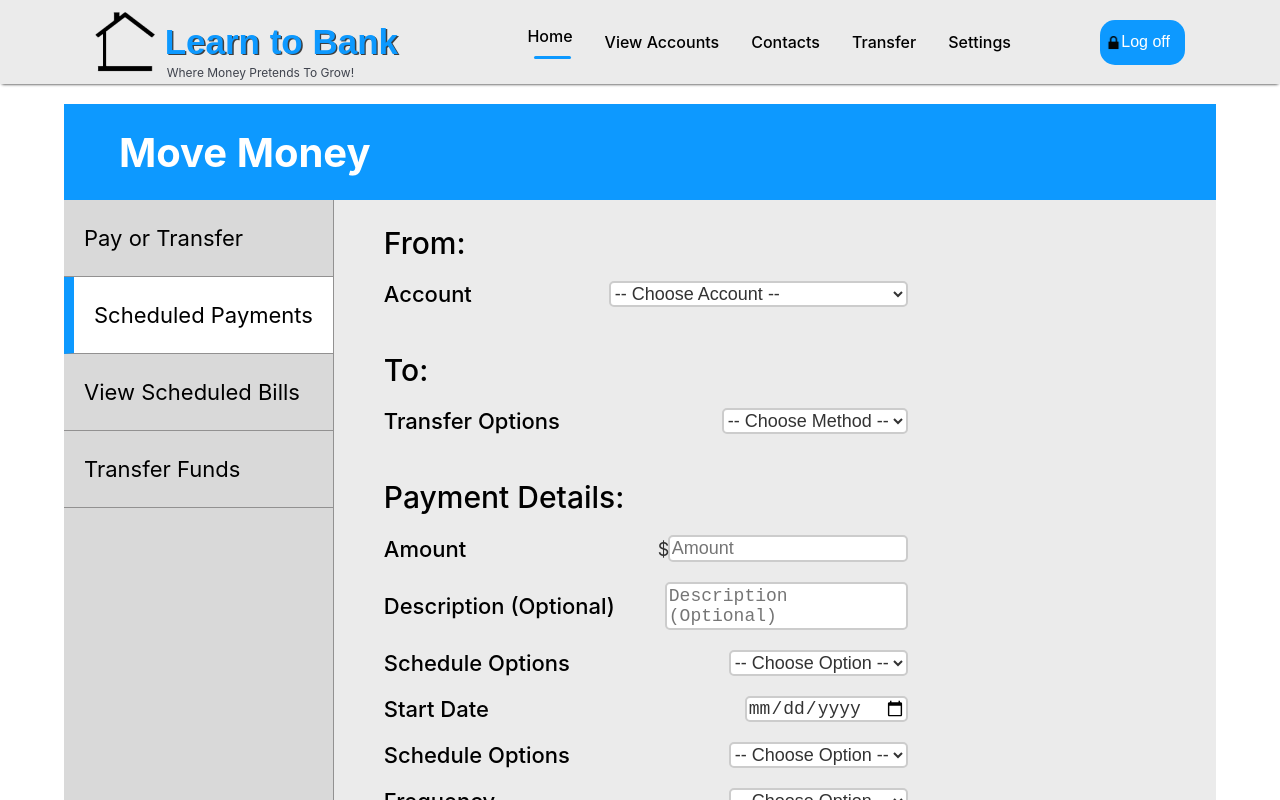
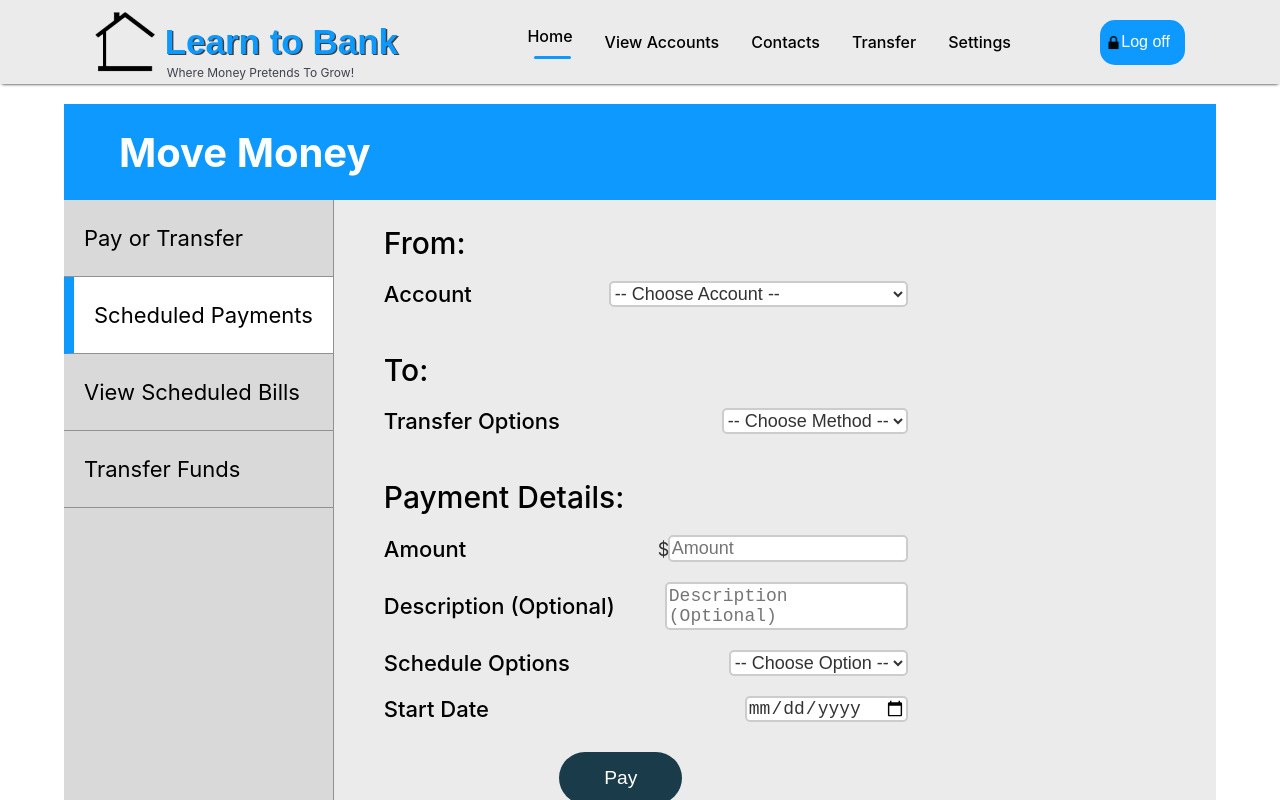
Before and after one commit to SahilUnimelb/FinTech-FLAMES, a React (Create React App) app in the folder FrontEnd/: page /transfer in a window 1280 px wide. Both pictures are taken after a click on the element "Scheduled Payments". Shown: the top 800 px of the page. Built offline with nearby package versions, Linux system fonts and the light colour scheme.

Commit message:
Connected backend scheduled payments functionality to frontend

```diff
--- a/FrontEnd/src/Pages/AccountPages/Transfer/Transfer.jsx
+++ b/FrontEnd/src/Pages/AccountPages/Transfer/Transfer.jsx
@@ -21,6 +21,8 @@ export default function Transfer({accounts, phones, addContactDetails}) {
     frequency: "",
     senderAccount: "",
     receiverAccount: "",
+    totalRuns: "",
+    scheduledDate: "",
 
   })
   const options = ["Pay or Transfer", "Scheduled Payments", "View Scheduled Bills", "Transfer Funds"]
@@ -64,8 +66,38 @@ export default function Transfer({accounts, phones, addContactDetails}) {
         handleBankTransfer();
     } else if (active === 'Pay or Transfer' && formData.transferMethod === "PayID") {
         handlePayIdTransfer();
+    } else if (active === 'Scheduled Payments') {
+        await handleScheduledTransfer();
     }
     setIsSubmitted(true);
+  };
+
+  const handleScheduledTransfer = async () => {
+    try {
+      const response = await axios.post('http://localhost:5000/api/transactions/schedulePayment', {
+        fromAccountType: formData.fromAccountType,
+        toAccNo: formData.accountNumber,
+        toBsb: formData.bsb,
+        amount: formData.amount,
+        description: formData.description,
+        scheduledDate: formData.scheduledDate || formData.date,
+        frequency: formData.frequency,
+        totalRuns: formData.totalRuns
+      }, {
+        headers: {
+          'Content-Type': 'application/json',
+          Authorization: `Bearer ${token}`
+        }
+      });
+
+      setMessage(response.data.message);
+    } catch (error) {
+      if (error.response && error.response.data && error.response.data.message) {
+        setMessage(`${error.response.data.message}`);
+      } else {
+        setMessage('An unknown error occurred');
+      }
+    }
   };
 
   const handleInternalTransfer = async () => {
@@ -374,15 +406,16 @@ export default function Transfer({accounts, phones, addContactDetails}) {
                                 <label htmlFor='sender-account' className='transfer-section-content-sub-header'>Account</label>
                                 <select
                                     id='sender-account'
-                                    name='senderAccount'
+                                    name='fromAccountType'
+                                    value={formData.fromAccountType}
                                     //value={formData.senderAccount}
                                     onChange={handleChange}
                                     className='sender-account-select'
                                     required
                                 >
                                     <option value="">-- Choose Account --</option>
-                                    <option value="">Transaction Account: {accountData ? "$" + accountData.transAccDetails.balance : 'Null Balance'}</option>
-                                    <option value="">Savings Account: {accountData ? "$" + accountData.savingAccDetails.balance : 'Null Balance'}</option>
+                                    <option value="transaction">Transaction Account: {accountData ? "$" + accountData.transAccDetails.balance : 'Null Balance'}</option>
+                                    <option value="savings">Savings Account: {accountData ? "$" + accountData.savingAccDetails.balance : 'Null Balance'}</option>
                                 </select>
                             </span>
                             <p className='transfer-section-content-header'>To:</p>
@@ -547,40 +580,16 @@ export default function Transfer({accounts, phones, addContactDetails}) {
                                 <p className='transfer-section-content-sub-header'>Start Date</p>
                                 <input
                                     type="date"
-                                    name="date"
-                                    value={formData.date}
+                                    name="scheduledDate"
+                                    value={formData.scheduledDate}
                                     onChange={handleChange}
                                     min={new Date().toISOString().split("T")[0]}
                                     className="transfer-date-input"
                                     required={!!formData.scheduleOption}
                                     />
                                 </span>
-                                <span>
-                                <label htmlFor='recurring-option' className='transfer-section-content-sub-header'>Schedule Options</label>
-                                <select
-                                    id='recurring-option'
-                                    name='recurring'
-                                    value={formData.recurring}
-                                    onChange={handleChange}
-                                    className='transfer-recurring-select'
-                                    required={!!formData.scheduleOption}
-                                >
-                                    <option value="">-- Choose Option --</option>
-                                    <option value="Never">Never</option>
-                                    <option value="1">1</option>
-                                    <option value="2">2</option>
-                                    <option value="3">3</option>
-                                    <option value="4">4</option>
-                                    <option value="5">5</option>
-                                    <option value="6">6</option>
-                                    <option value="7">7</option>
-                                    <option value="8">8</option>
-                                    <option value="9">9</option>
-                                    <option value="10">10</option>
-                                    <option value="11">11</option>
-                                    <option value="12">12</option>
-                                </select>
-                                </span>
+                                {formData.scheduleOption === 'Recurring' && (
+                                        <>
                                             <span>
                                                 <label htmlFor='frequency-option' className='transfer-section-content-sub-header'>Frequency</label>
                                                 <select
@@ -589,13 +598,30 @@ export default function Transfer({accounts, phones, addContactDetails}) {
                                                     value={formData.frequency}
                                                     onChange={handleChange}
                                                     className='transfer-frequency-select'
+                                                    required
                                                 >
-                                    <option value="">-- Choose Option --</option>
-                                    <option value="Weekly">Weekly</option>
-                                    <option value="Monthly">Monthly</option>
-                                    <option value="Yearly">Yearly</option>
+                                                    <option value="">-- Choose Frequency --</option>
+                                                    <option value="weekly">Weekly</option>
+                                                    <option value="monthly">Monthly</option>
+                                                    <option value="yearly">Yearly</option>
                                                 </select>
                                             </span>
+                                            {/* Total Runs */}
+                                            <span>
+                                                <label htmlFor='total-runs' className='transfer-section-content-sub-header'>Total Runs</label>
+                                                <input
+                                                    type="number"
+                                                    id="total-runs"
+                                                    name="totalRuns"
+                                                    value={formData.totalRuns}
+                                                    onChange={handleChange}
+                                                    className='transfer-total-runs-input'
+                                                    min="1"
+                                                    required
+                                                />
+                                            </span>
+                                        </>
+                                    )}
                                 </>
                             )}
                             <div className='transfer-section-button-wrapper'>
```
Lines whose indentation alone changed are shown as unchanged.
